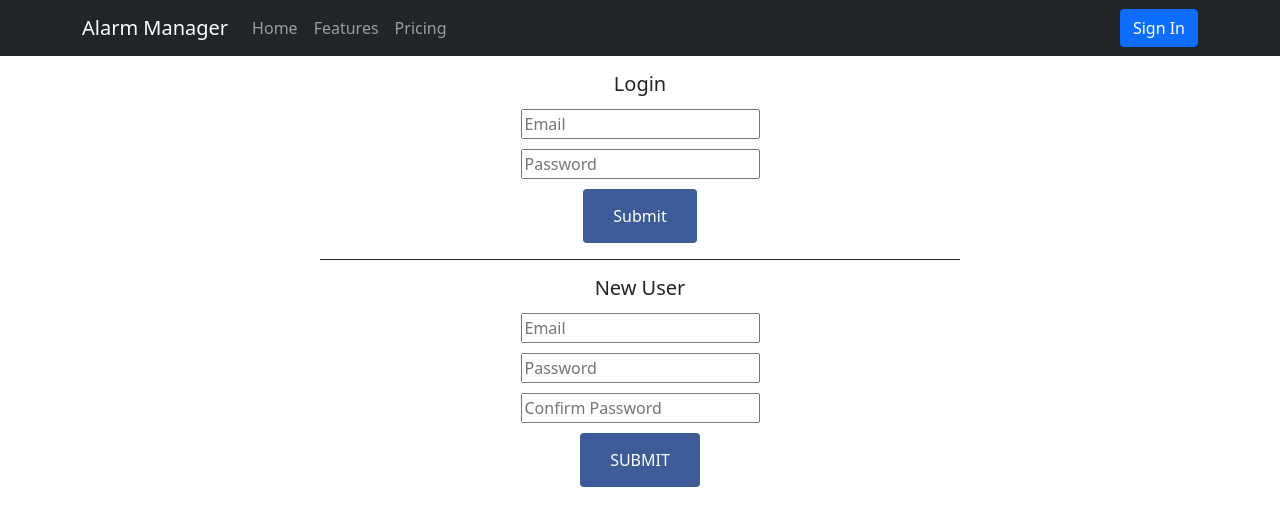
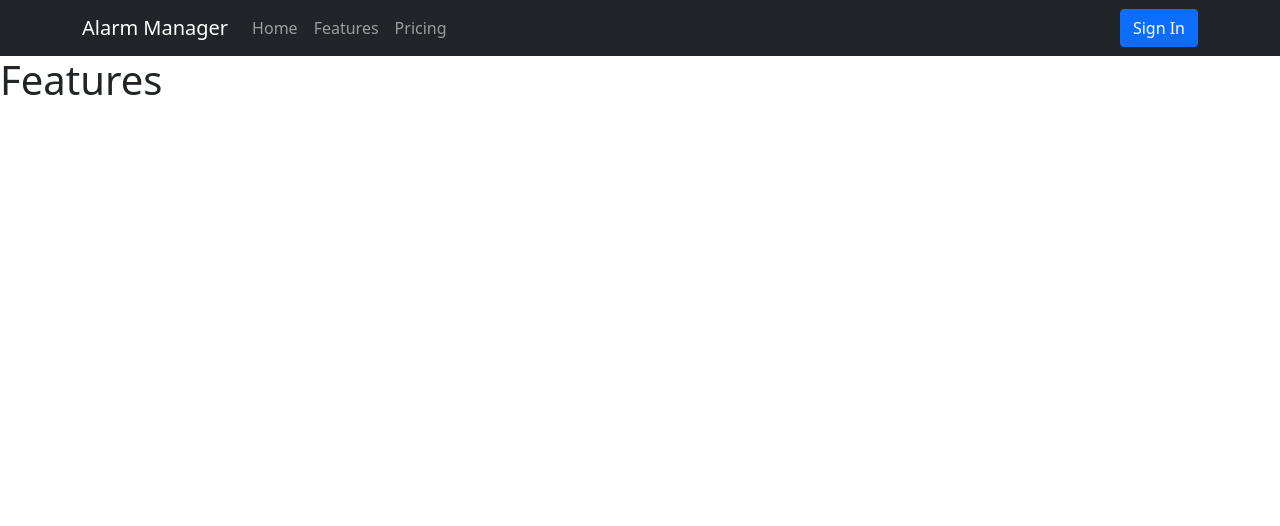
Before and after one commit to MitchStark10/alarm-manager, a React (Create React App) app in the folder client/: page /features in a window 1280 px wide. Before the commit this address led to /login. Shown: the top 526 px of the page. Built offline with nearby package versions, Linux system fonts and the light colour scheme.

Commit message:
hook into features page

```diff
--- a/client/src/App.tsx
+++ b/client/src/App.tsx
@@ -6,6 +6,7 @@ import './App.scss';
 import AlarmList from './components/alarms/AlarmList';
 import Header from './components/Header';
 import SignOut from './components/user/SignOut';
+import Features from './pages/Features';
 import LoginNewUserPage from './pages/LoginNewUserPage';
 import LOGIN_STATES from './utils/LoginStates';
 
@@ -61,6 +62,9 @@ function App() {
                     <Route path="/sign-out">
                         <SignOut setEmail={storeLoginInfo} />
                     </Route>
+                    <Route path="/features">
+                        <Features />
+                    </Route>
                     <Route path="/">
                         <AlarmList email={email} />
                     </Route>
--- /dev/null
+++ b/client/src/pages/Features.tsx
@@ -0,0 +1,7 @@
+import React from 'react';
+
+export default function Features() {
+    return (
+        <h1>Features</h1>
+    );
+}
```
